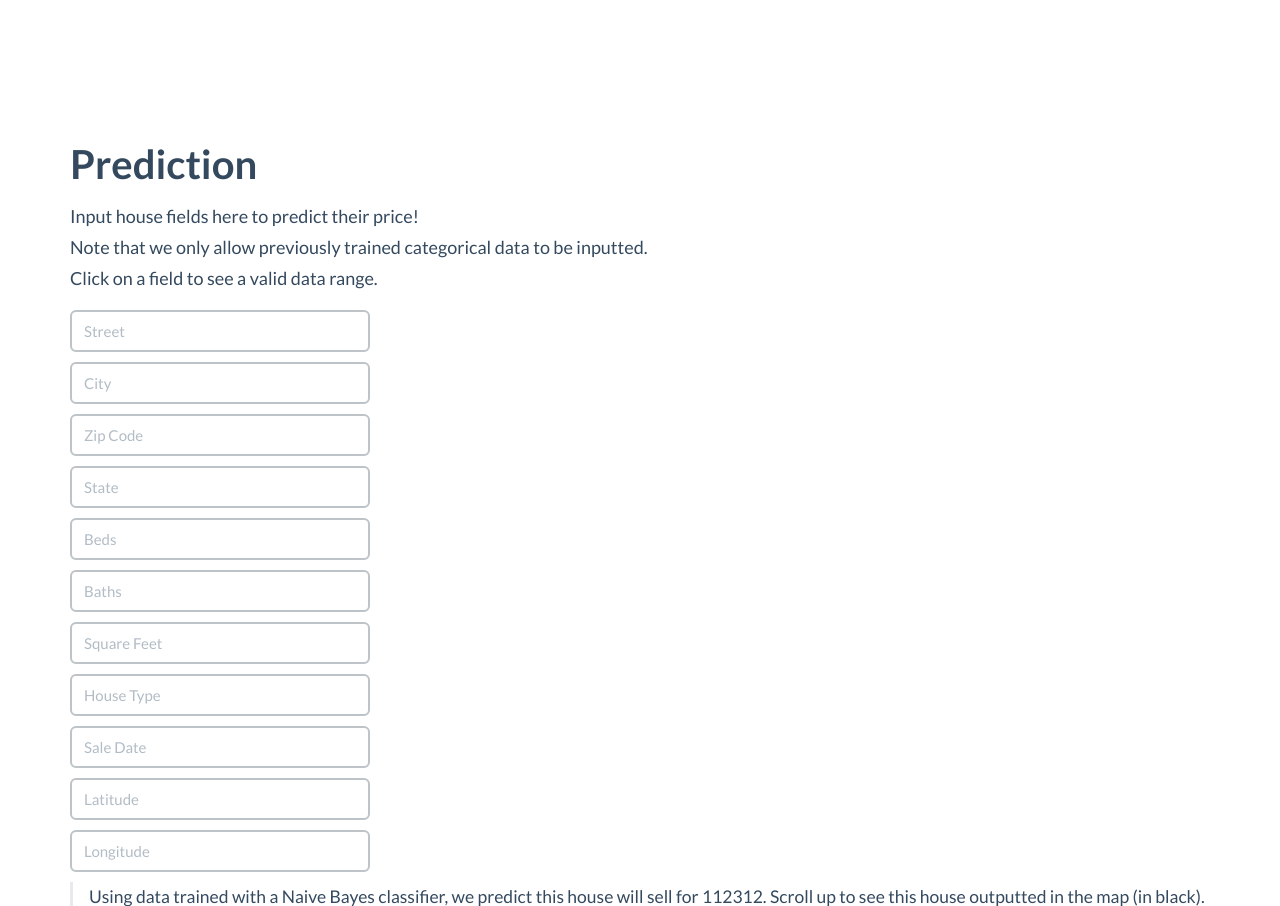
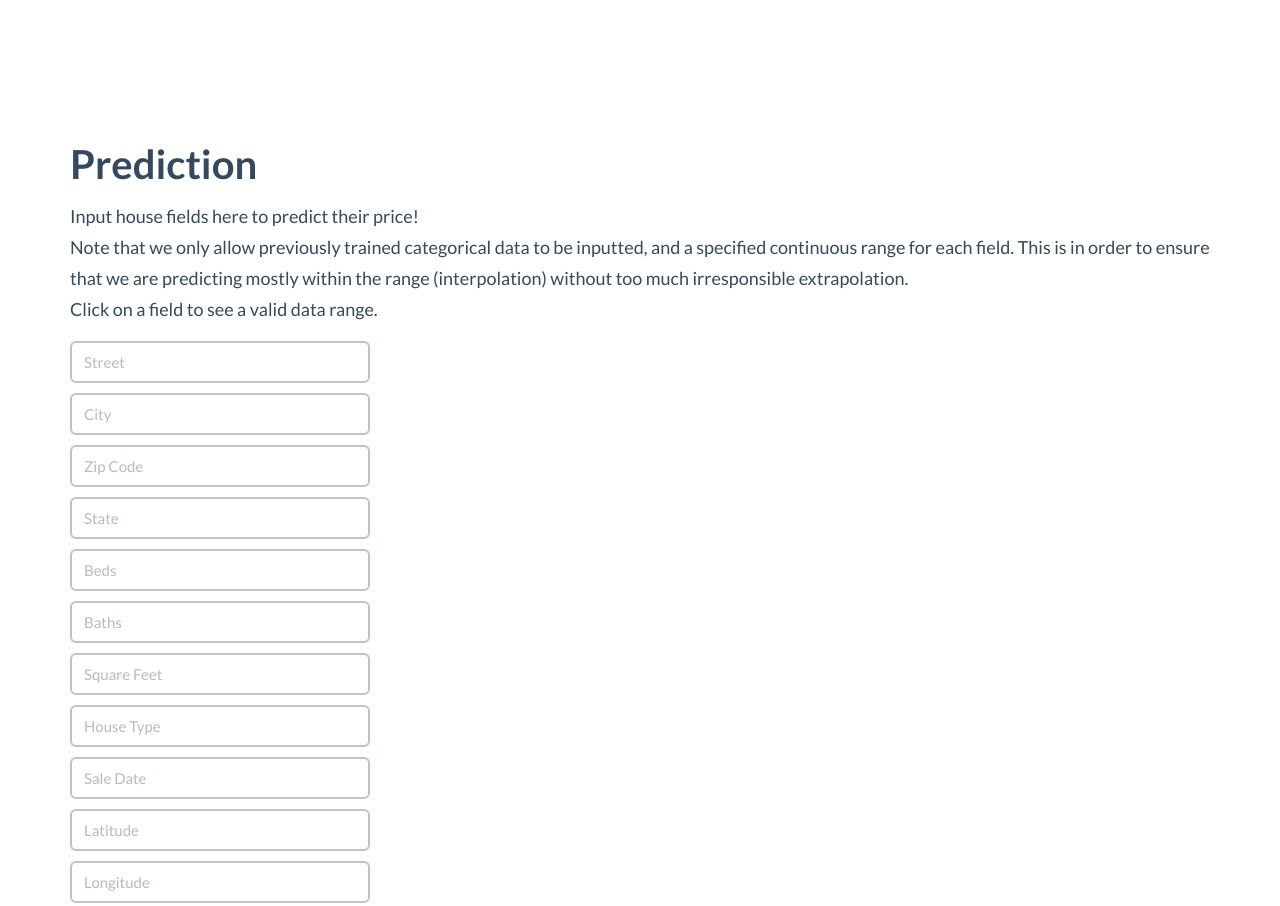
Before and after one commit to AlexEvanczuk/opendoor-interview, a Django app: page / in a window 1280 px wide. Shown: the part 3093-3999 px from the top of the page. Run offline with Django 3.2, Linux system fonts and the light colour scheme; data comes from the database, SQL or seed files in the repository; data that the repository does not hold is empty; some libraries are stand-ins or nearby versions.

Commit message:
Modified launch file

```diff
--- a/opendoor_interview/wsgi.py
+++ b/opendoor_interview/wsgi.py
@@ -11,4 +11,8 @@ import os
 os.environ.setdefault("DJANGO_SETTINGS_MODULE", "opendoor_interview.settings")
 
 from django.core.wsgi import get_wsgi_application
-application = get_wsgi_application()
+# application = get_wsgi_application()
+
+from dj_static import Cling
+
+application = Cling(get_wsgi_application())
--- a/predict_house_prices/templates/app.html
+++ b/predict_house_prices/templates/app.html
@@ -197,7 +197,7 @@
 			</div>
 
 			<div class="demo-content demo-content-article" style="display:inline; width=100%;">
-				<p>Input house fields here to predict their price!<br>Note that we only allow previously trained categorical data to be inputted.<br>Click on a field to see a valid data range.</p>
+				<p>Input house fields here to predict their price!<br>Note that we only allow previously trained categorical data to be inputted, and a specified continuous range for each field.  This is in order to ensure that we are predicting mostly within the range (interpolation) without too much irresponsible extrapolation.<br>Click on a field to see a valid data range.</p>
 				<div>
 					<div style="float:left">
 						<input type="text" placeholder="Street" class="form-control" style="width:300px; margin-bottom: 10px;"/>
```
